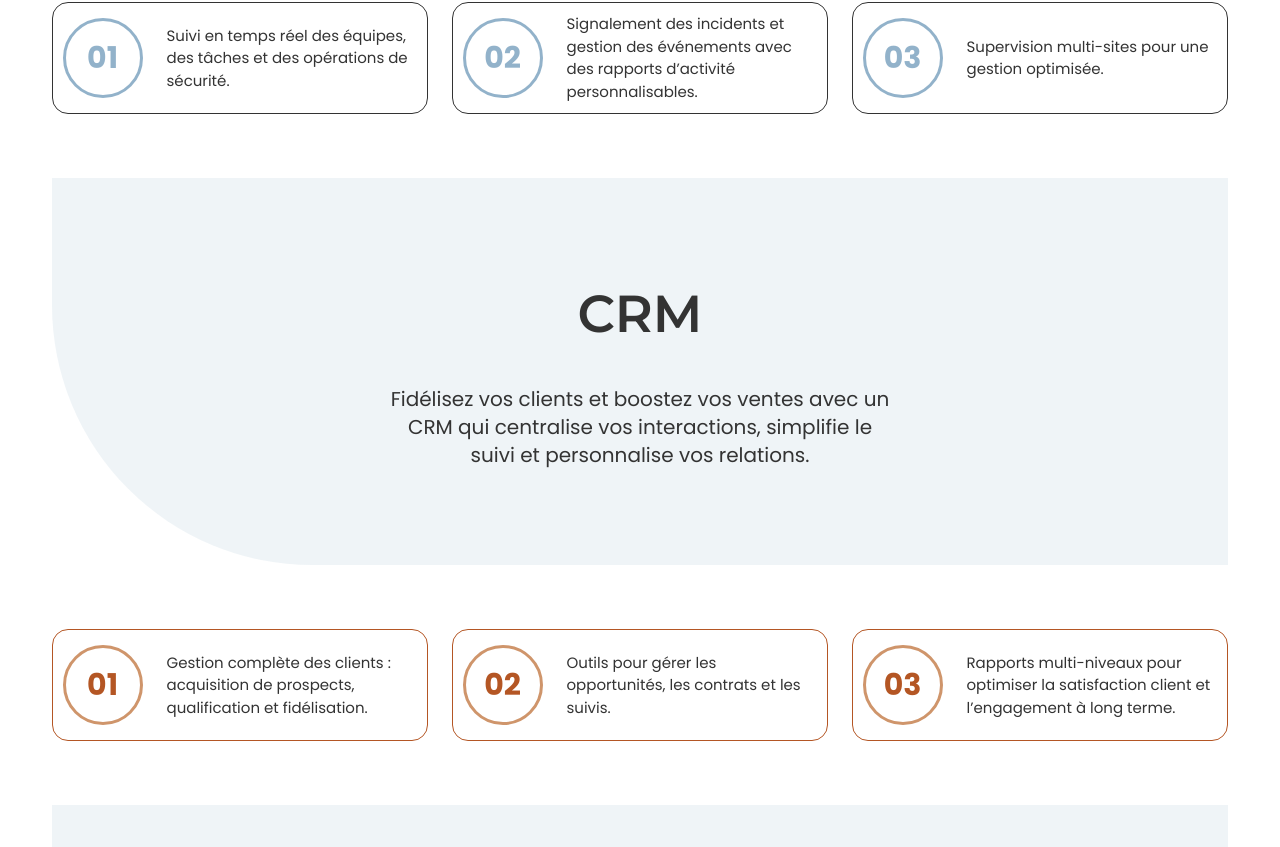
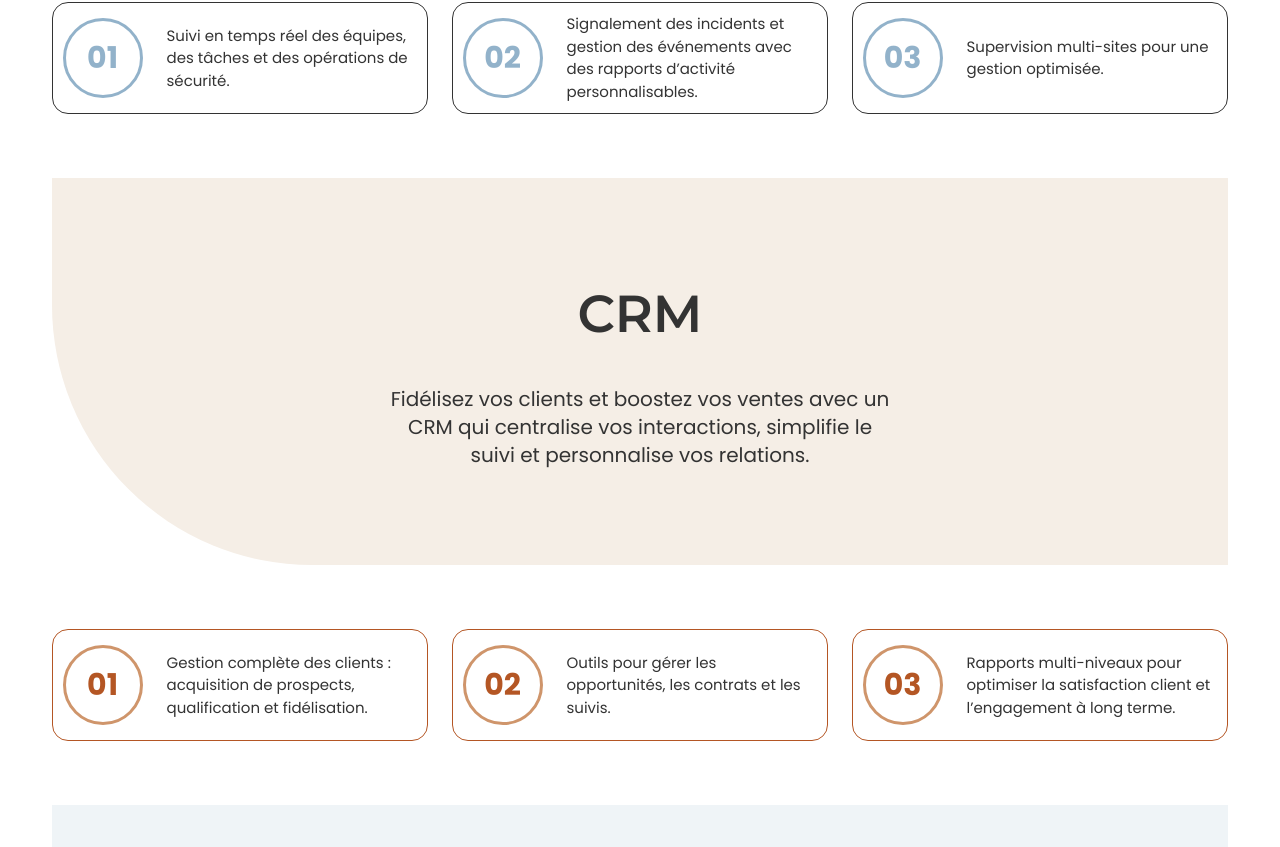
Before and after one commit to dev-pengi/jarvis-website, a Next.js app: page / in a window 1280 px wide. Shown: the part 3433-4280 px from the top of the page. Built offline with nearby package versions, Linux system fonts and the light colour scheme; a web font is replaced by a local one.

Commit message:
update BenefitsSection styles for improved visual consistency

```diff
--- a/src/app/ui/BenefitsSection.tsx
+++ b/src/app/ui/BenefitsSection.tsx
@@ -76,9 +76,9 @@ const BenefitsSection: FC = () => {
               >
                 <div
                   className={clsx(
-                    "bg-accent/10 w-full lg:h-[387px] md:h-[327px] h-max md:py-0 py-4 flex flex-col items-center justify-center text-center md:rounded-none rounded-lg",
+                    "w-full lg:h-[387px] md:h-[327px] h-max md:py-0 py-4 flex flex-col items-center justify-center text-center md:rounded-none rounded-lg",
                     index % 2 === 0
-                      ? "md:rounded-ee-[260px]"
+                      ? "md:rounded-ee-[260px] bg-accent/10"
                       : "md:rounded-es-[260px] bg-[#F5EEE6]"
                   )}
                 >
```
